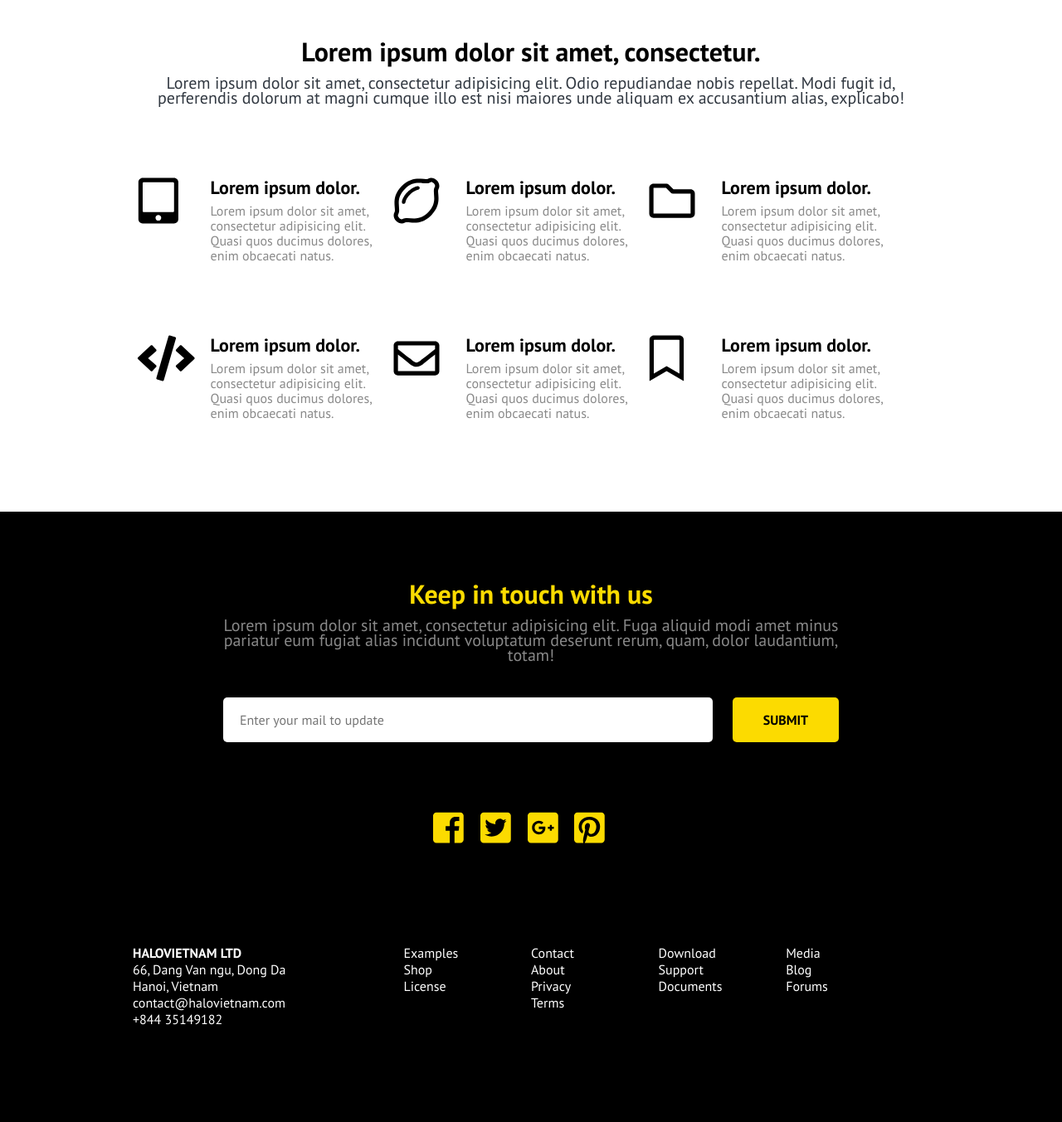
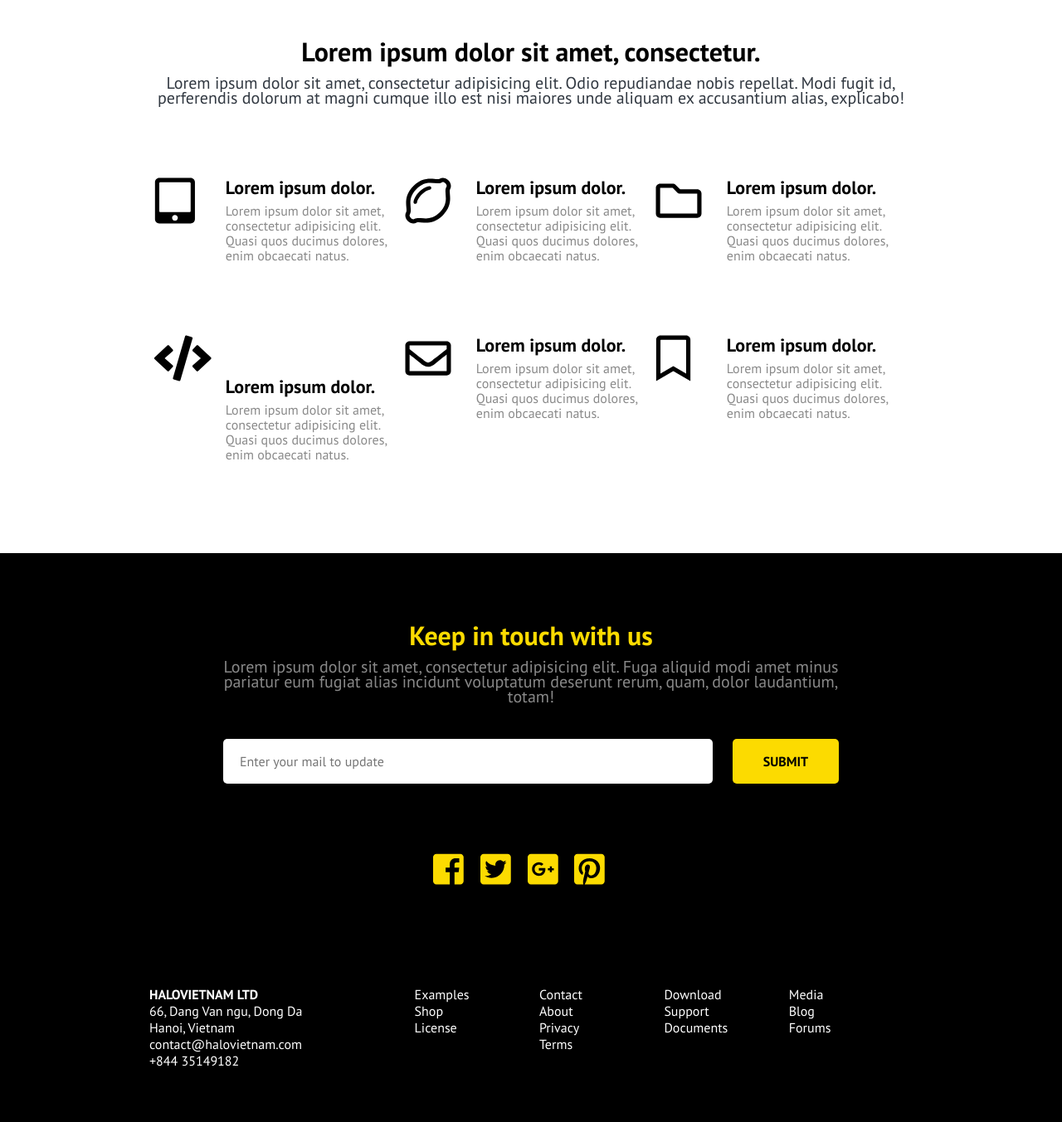
Before and after one commit to mdmostafa15/tinyone, a plain HTML site: page index.html in a window 1280 px wide. Shown: the part 827-2180 px from the top of the page at 83% size. Drawn offline with Linux system fonts and the light colour scheme.

Commit message:
Add files via upload

```diff
--- a/css/style.css
+++ b/css/style.css
@@ -160,7 +160,10 @@ header{
 
 }
 
-.contain-bottom{}
+.contain-bottom{
+    overflow: hidden;
+    padding: 0px 0px 0px 20px;
+}
 .single-text-contain{
     width: 30%;
     padding: 40px 10px;
@@ -290,7 +293,7 @@ footer{
     line-height: 20px;
     font-size: 16px;
     overflow: hidden;
-    padding: 60px 0;
+    padding: 60px 0px 60px 20px;
     font-family: 'PT Sans', sans-serif;
     font-size: 16px;
     font-weight: normal;
```
